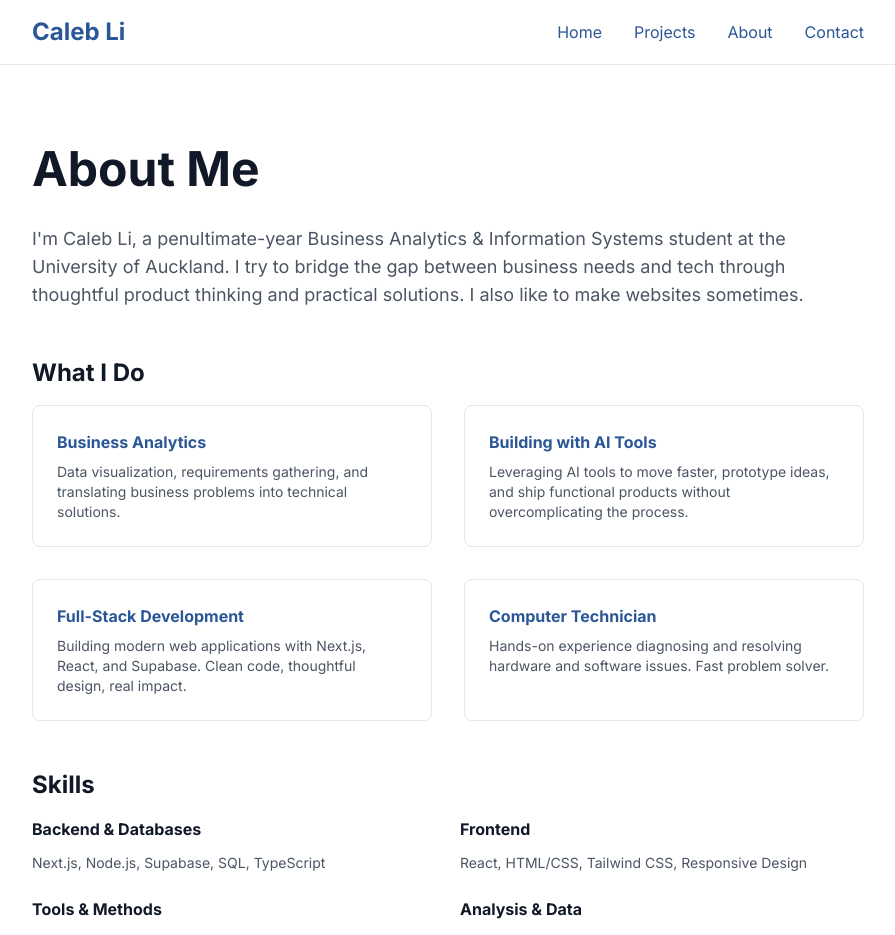
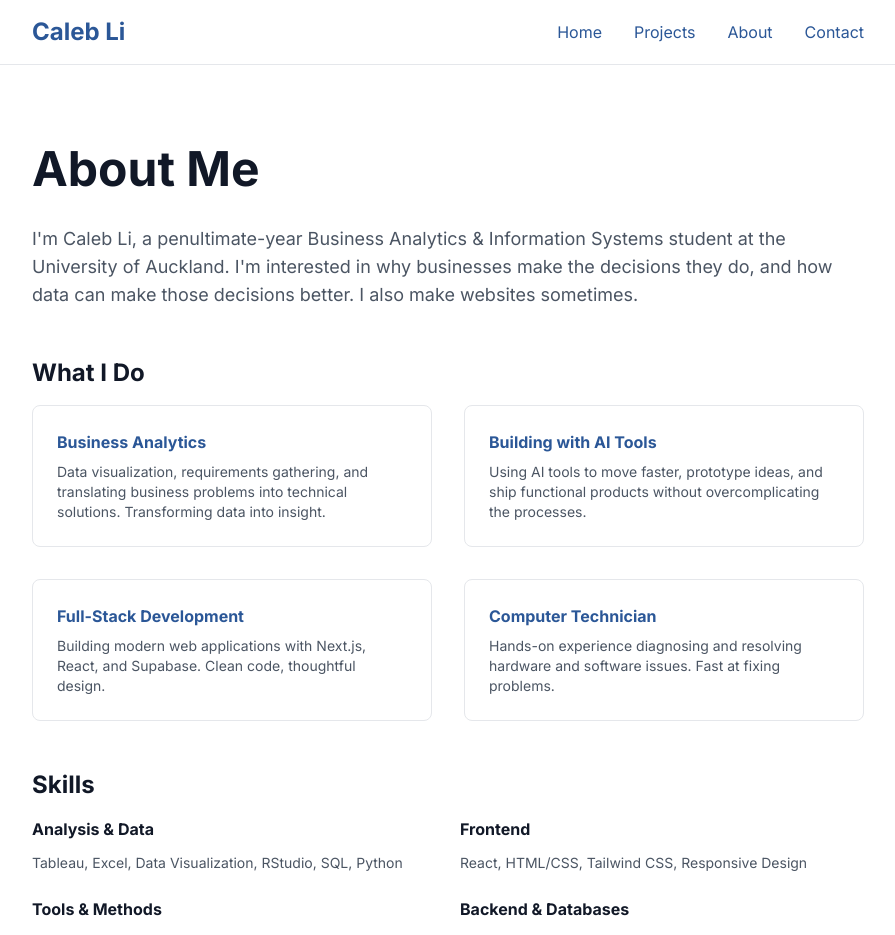
Before and after one commit to cc0b/portfolio, a Next.js app: page /about in a window 1280 px wide. Shown: the top 935 px of the page, without its empty margins (192-1087 px from the left). Built offline with nearby package versions, Linux system fonts and the light colour scheme.

Commit message:
changed about me text

```diff
--- a/src/app/about/page.tsx
+++ b/src/app/about/page.tsx
@@ -21,9 +21,9 @@ export default function About() {
 
             <div className="prose dark:prose-invert max-w-none">
               <p className="text-lg text-gray-600 dark:text-gray-400 mb-6">
-                I'm Caleb Li, a penultimate-year Business Analytics & Information Systems student at the University of Auckland.
-                 I try to bridge the gap between business needs and tech through thoughtful product thinking and practical solutions.
-                 I also like to make websites sometimes.
+                I'm Caleb Li, a penultimate-year Business Analytics & Information Systems
+                student at the University of Auckland. I'm interested in why businesses make the decisions they do, and how data can make those decisions better.
+                 I also make websites sometimes.
               </p>
 
               <h2 className="text-2xl font-bold mt-12 mb-4 text-gray-900 dark:text-white">
@@ -34,25 +34,25 @@ export default function About() {
                 <div className="border border-gray-200 dark:border-gray-800 p-6 rounded-lg">
                   <h3 className="font-bold text-[#2B5797] mb-2">Business Analytics</h3>
                   <p className="text-gray-600 dark:text-gray-400 text-sm">
-                    Data visualization, requirements gathering, and translating business problems into technical solutions.
+                    Data visualization, requirements gathering, and translating business problems into technical solutions. Transforming data into insight.
                   </p>
                 </div>
                 <div className="border border-gray-200 dark:border-gray-800 p-6 rounded-lg">
                   <h3 className="font-bold text-[#2B5797] mb-2">Building with AI Tools</h3>
                   <p className="text-gray-600 dark:text-gray-400 text-sm">
-                    Leveraging AI tools to move faster, prototype ideas, and ship functional products without overcomplicating the process.
+                    Using AI tools to move faster, prototype ideas, and ship functional products without overcomplicating the processes.
                   </p>
                 </div>
                 <div className="border border-gray-200 dark:border-gray-800 p-6 rounded-lg">
                   <h3 className="font-bold text-[#2B5797] mb-2">Full-Stack Development</h3>
                   <p className="text-gray-600 dark:text-gray-400 text-sm">
-                    Building modern web applications with Next.js, React, and Supabase. Clean code, thoughtful design, real impact.
+                    Building modern web applications with Next.js, React, and Supabase. Clean code, thoughtful design.
                   </p>
                 </div>
                 <div className="border border-gray-200 dark:border-gray-800 p-6 rounded-lg">
                   <h3 className="font-bold text-[#2B5797] mb-2">Computer Technician</h3>
                   <p className="text-gray-600 dark:text-gray-400 text-sm">
-                    Hands-on experience diagnosing and resolving hardware and software issues. Fast problem solver.
+                    Hands-on experience diagnosing and resolving hardware and software issues. Fast at fixing problems.
                   </p>
                 </div>
               </div>
@@ -63,9 +63,9 @@ export default function About() {
 
               <div className="grid grid-cols-1 sm:grid-cols-2 gap-6 mb-8">
                 <div>
-                  <h3 className="font-bold text-gray-900 dark:text-white mb-3">Backend & Databases</h3>
+                  <h3 className="font-bold text-gray-900 dark:text-white mb-3">Analysis & Data</h3>
                   <p className="text-sm text-gray-600 dark:text-gray-400">
-                    Next.js, Node.js, Supabase, SQL, TypeScript
+                    Tableau, Excel, Data Visualization, RStudio, SQL, Python
                   </p>
                 </div>
                 <div>
@@ -77,13 +77,13 @@ export default function About() {
                 <div>
                   <h3 className="font-bold text-gray-900 dark:text-white mb-3">Tools & Methods</h3>
                   <p className="text-sm text-gray-600 dark:text-gray-400">
-                    Agile/Scrum, Git, Vercel, Firebase, Open To Projects
+                    Agile/Scrum, Git, Vercel, Firebase
                   </p>
                 </div>
                 <div>
-                  <h3 className="font-bold text-gray-900 dark:text-white mb-3">Analysis & Data</h3>
+                  <h3 className="font-bold text-gray-900 dark:text-white mb-3">Backend & Databases</h3>
                   <p className="text-sm text-gray-600 dark:text-gray-400">
-                    Tableau, Excel, Data Visualization, Requirements Gathering
+                    Next.js, Node.js, Supabase, SQL, TypeScript
                   </p>
                 </div>
               </div>
```
